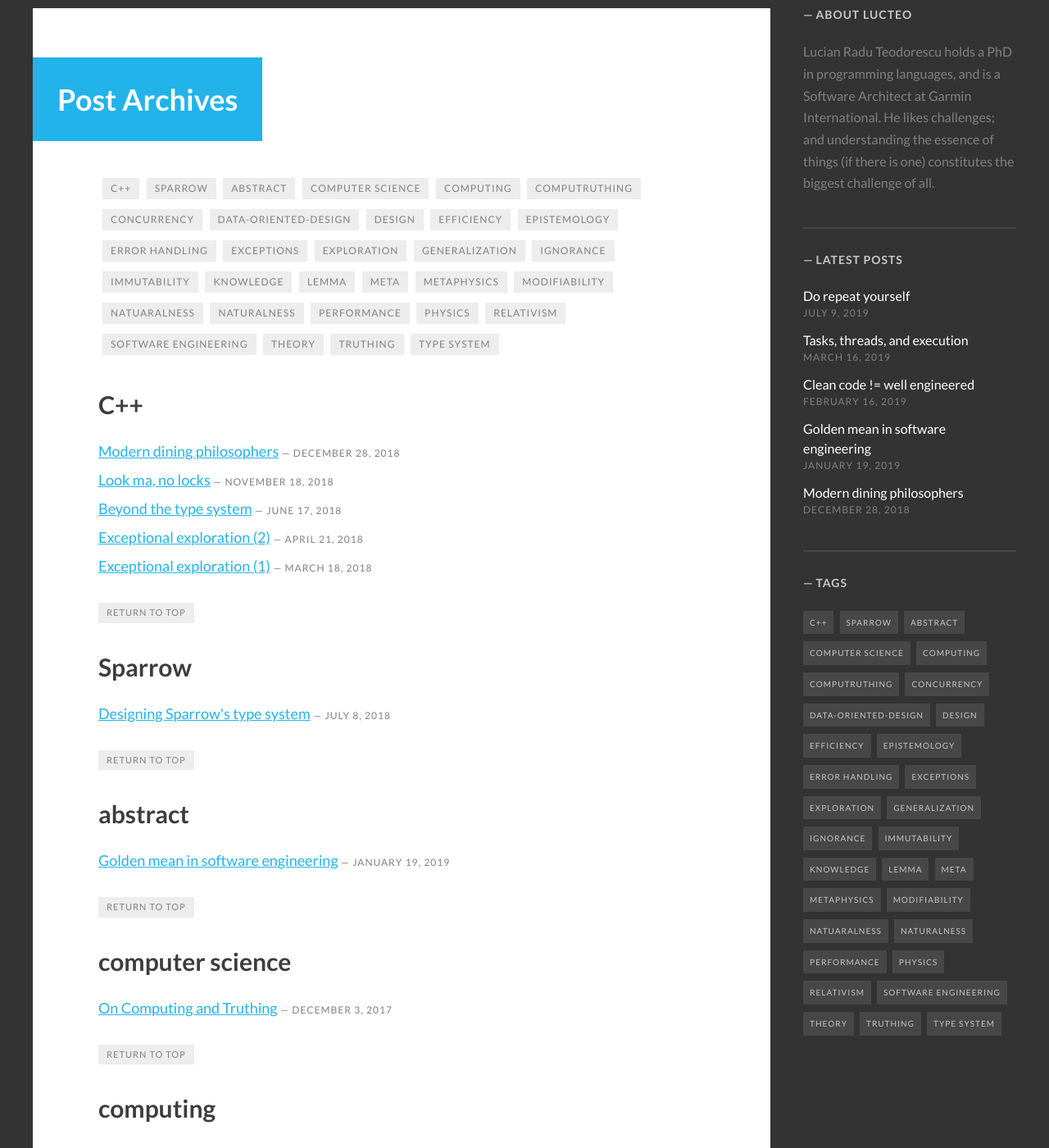
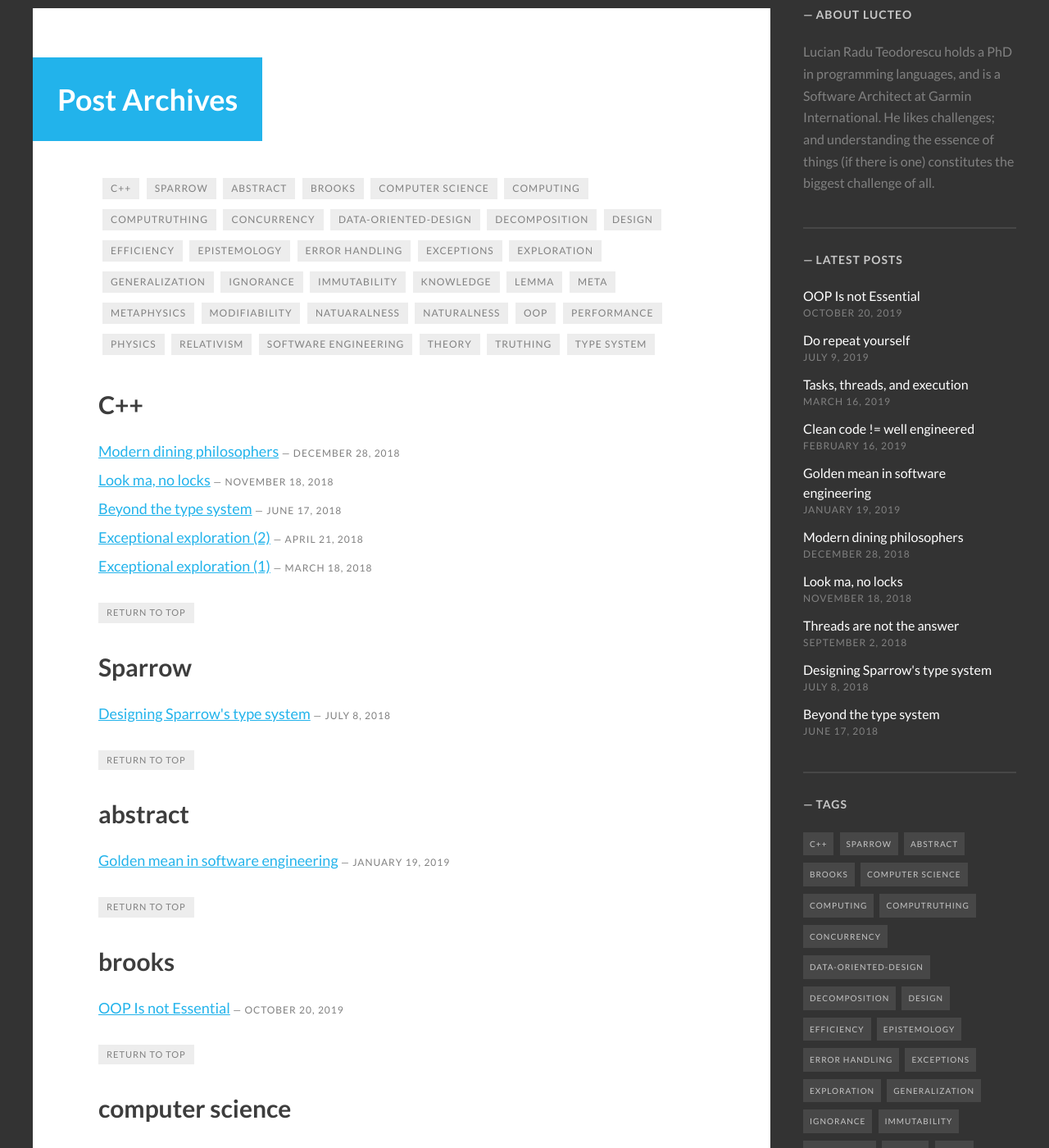
Before and after one commit to lucteo/lucteo.github.io, a Jekyll site: the page built from tags/index.html, in a window 1280 px wide and 1400 px high, scrolled down 233 px. Shown: the whole window at 82% size. Built offline with Jekyll 4.4.1, drawn with Linux system fonts in a browser that asks for light colours; some web fonts are replaced; a script that is not in the unit is left out; some of the changed text lies outside the part shown.

Commit message:
Add "OOP Is not Essential" post
Change the sidebar to contain 10 articles.

```diff
--- a/_includes/sidebar.html
+++ b/_includes/sidebar.html
@@ -33,7 +33,7 @@
     <section class="widget widget-recent-posts">
         <h2 class="widget-title">Latest Posts</h2>
         <ul class="recent-posts">
-            {% for post in site.posts limit:5 %}
+            {% for post in site.posts limit:10 %}
             <li class="recent-item"><a href="{{ site.baseurl }}{{ post.url }}">{{ post.title }}</a> <span>{{ post.date | date: "%B %-d, %Y" }}</span></li>
             {% endfor %}
         </ul><!-- .recent-posts -->
--- /dev/null
+++ b/_posts/2019-10-20-oop-is-not-essential.md
@@ -0,0 +1,24 @@
+---
+layout: post
+title:  "OOP Is not Essential"
+date:   2019-10-20
+banner_image: Overload153.jpg
+image: images/posts/Overload153.jpg
+description: "OOP cannot be essential to Software Engineering. Yes, it might help, but that doesn't make it essential. Instead, decomposition is essential; and there are more decomposition methods than the one advertised by OOP."
+tags: [oop, software engineering, decomposition, brooks, meta]
+img_credits:
+    - ["https://accu.org/var/uploads/journals/Overload153.pdf", "ACCU", "Overload 153, October 2019", ""]
+---
+
+A new article of mine appeared in Overload: OOP Is not Essential.
+
+Starting from a tweet from Grady Booch, the article claims that OOP is not essential in building (complex) software systems. It covers multiple meanings of the word "essential", and it also covers the features of OOP and shows that there is nothing essential in there. The true weapon of fighting complexity is decomposition, but OOP isn't the only alternative there.
+
+
+<!--more-->
+
+I encourage the reader to check the Overload 153 issue to find the [article](https://accu.org/var/uploads/journals/Overload153.pdf):
+
+<iframe width="620" height="876.5" src="https://accu.org/var/uploads/journals/Overload153.pdf" frameborder="0"></iframe>
+
+Keep truthing!
```
Also changed, not shown: images/posts/Overload153.jpg (added), 1 other file.
